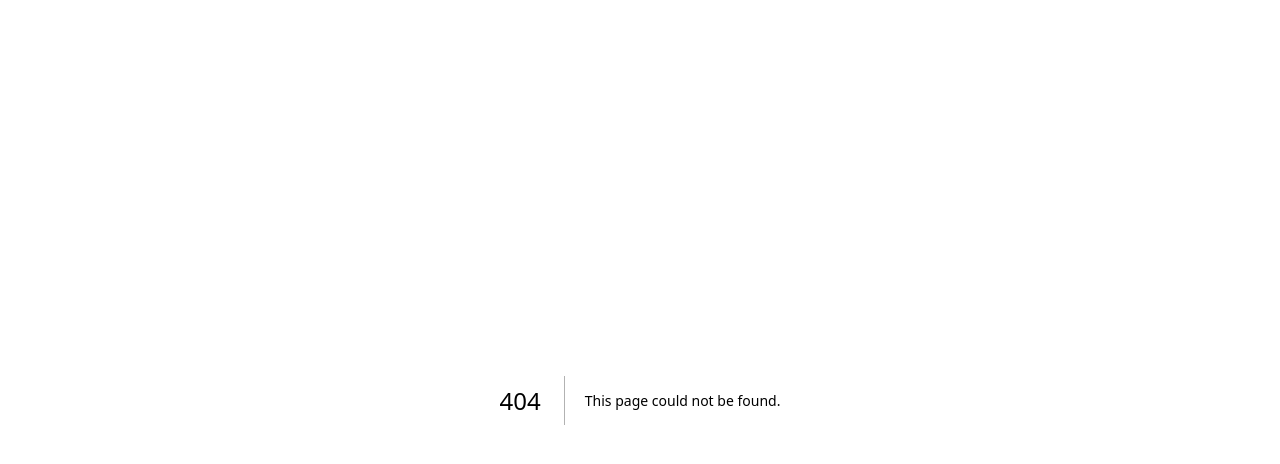
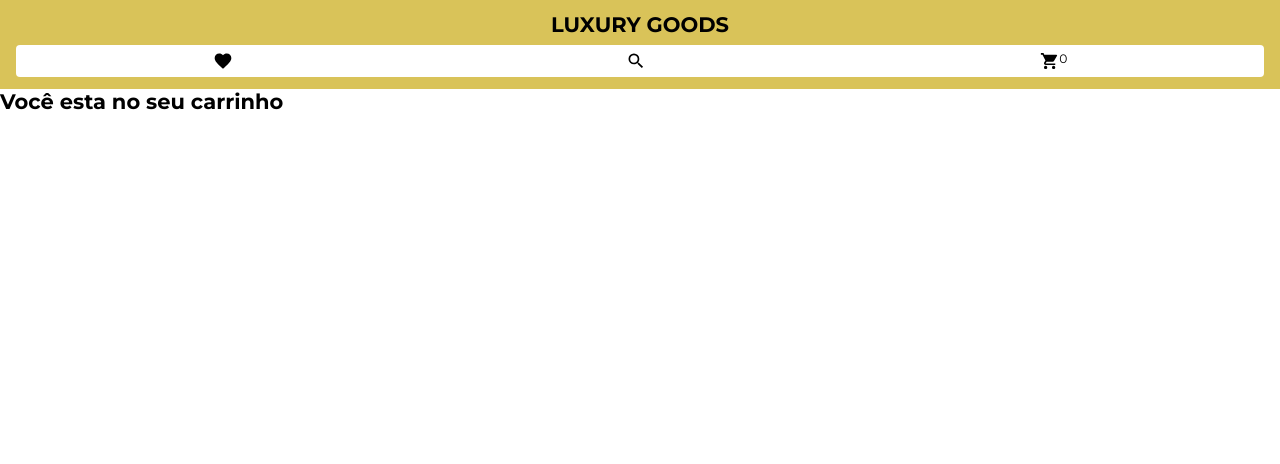
Before and after one commit to RanierDias/Catalogo-Virtual, a Next.js app: page /cart in a window 1280 px wide. Before the commit this address had no page. Shown: the top 464 px of the page. Built offline with nearby package versions, Linux system fonts and the light colour scheme.

Commit message:
feat: add cartPage

```diff
--- /dev/null
+++ b/src/app/cart/page.tsx
@@ -0,0 +1,18 @@
+import CardListCart from "@/components/card/cart";
+import Header from "@/components/header";
+import { CartProvider } from "@/context/cart";
+
+export default function CartPage() {
+
+    return (
+        <CartProvider>
+            <Header />
+
+            <main>
+                <h1>Você esta no seu carrinho</h1>
+
+                <CardListCart />
+            </main>
+        </CartProvider>
+    )
+}
--- a/src/class/cart.ts
+++ b/src/class/cart.ts
@@ -2,16 +2,21 @@ import { IProduct } from "@/components/card/interface";
 
 export default class itemCart {
   id: string;
+  image: string;
   name: string;
   price: number;
   amount: number;
-  variation: number;
+  variation: string;
+  // criar ou refatorar o price para ficar o preço total das variations.
 
   constructor(product: IProduct, variation: number) {
     this.id = product.id;
+    this.image = product.image;
     this.name = product.name;
-    this.price = product.price;
     this.amount = 1;
-    this.variation = variation;
+
+    if (variation > 0) {
+      // fazer a questão da variação do produto
+    }
   }
 }
--- /dev/null
+++ b/src/components/card/cart/index.tsx
@@ -0,0 +1,20 @@
+"use client"
+
+import { useCart } from "@/context/cart"
+
+export default function CardListCart() {
+    const { cart } = useCart()
+
+    return (
+        <ul>
+            {cart.map(item =>
+                <li key={item.id}>
+                    <div>
+                        <img src={item.image} alt={item.name} />
+                    </div>
+                    <p>{item.name}</p>
+                    <p>{item.price.toLocaleString("pt-br", { style: "currency", currency: "BRL" })}</p>
+                </li>)}
+        </ul>
+    )
+}
--- a/src/components/card/interface.ts
+++ b/src/components/card/interface.ts
@@ -22,8 +22,9 @@ export interface IPropsCard {
 
 export interface ICart {
   id: string;
+  image: string;
   name: string;
   price: number;
   amount: number;
-  variation: number;
+  variation: string;
 }
```
